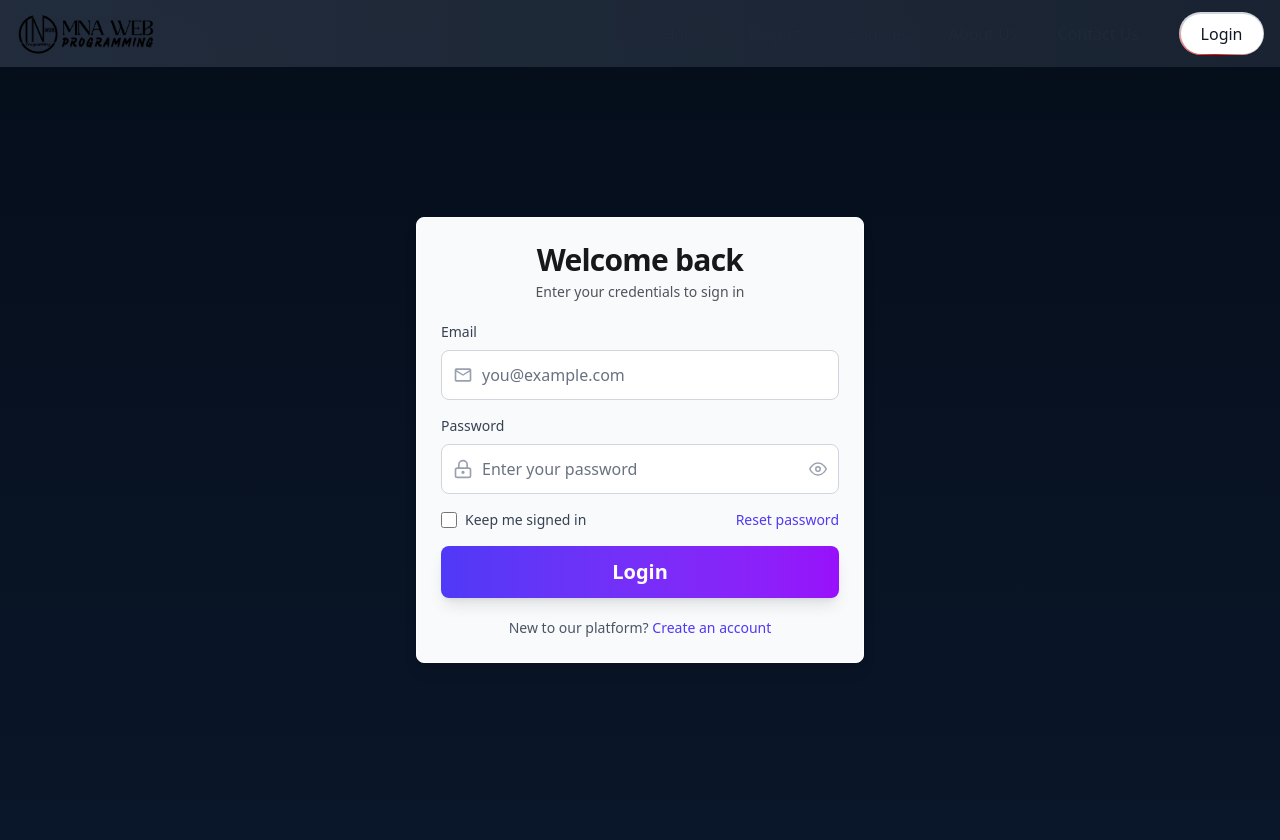
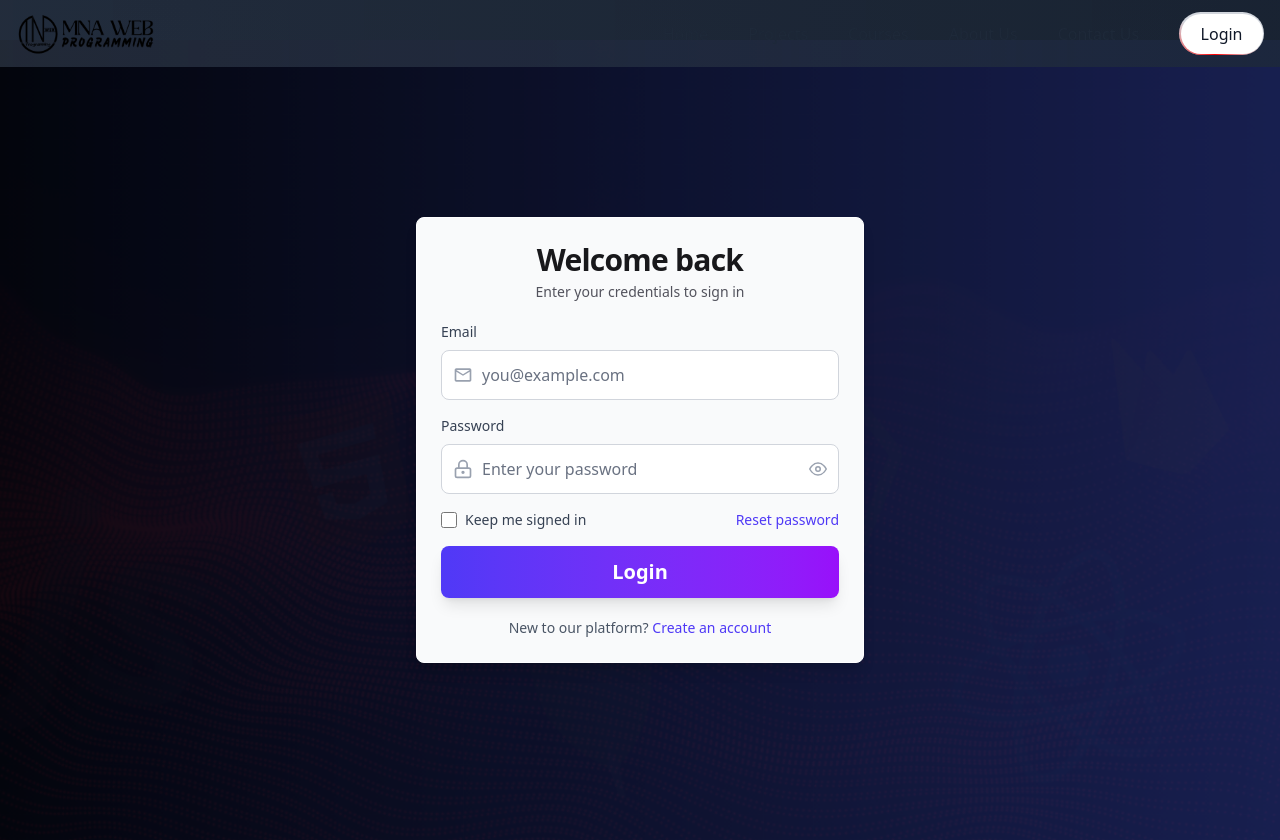
Before and after one commit to nurulazam-dev/mna-web-programming_v1, a Next.js app: page /login in a window 1280 px wide. Built offline with nearby package versions, Linux system fonts and the light colour scheme.

Commit message:
login component update

```diff
--- a/app/components/LoginComponent.tsx
+++ b/app/components/LoginComponent.tsx
@@ -2,6 +2,7 @@
 import Link from "next/link";
 import React, { useState } from "react";
 import { MdMailOutline } from "react-icons/md";
+import backgroundBanner from "../../public/images/mna-web-programming-banner.png";
 
 const LockIcon: React.FC = () => (
   <svg
@@ -66,7 +67,16 @@ const LoginComponent: React.FC = () => {
   };
 
   return (
-    <div className="min-h-screen w-full flex items-center justify-center p-6">
+    <div
+      className="min-h-screen w-full flex items-center justify-center p-6"
+      style={{
+        backgroundImage: `url(${backgroundBanner.src})`,
+        backgroundSize: "cover",
+        backgroundPosition: "center",
+        backgroundRepeat: "no-repeat",
+        backgroundAttachment: "fixed",
+      }}
+    >
       <div className="w-full max-w-md space-y-5 border p-6 rounded-lg shadow-lg bg-gray-50 dark:bg-gray-900">
         {/* Header */}
         <div className="text-center">
```
Also changed, not shown: public/images/mna-web-programming-banner.png (added).
